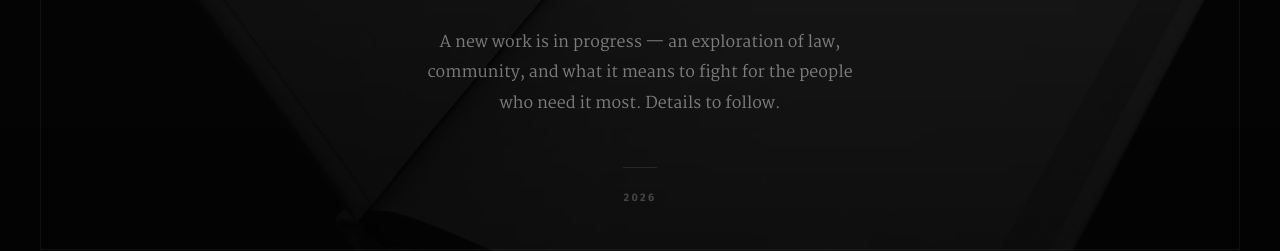
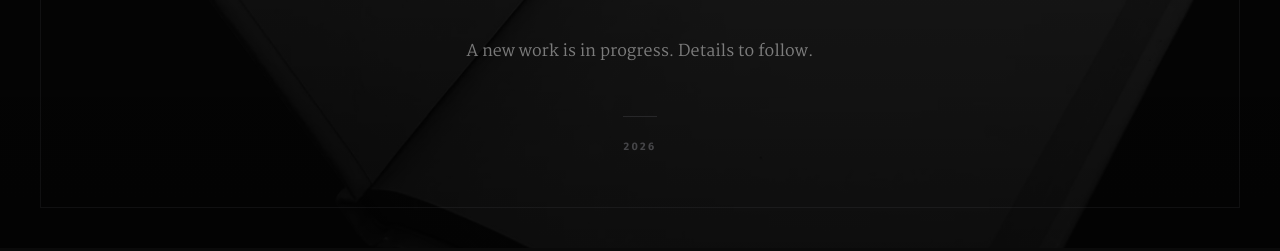
Before and after one commit to thomasrussonj/home, a plain HTML site: page store.html in a window 1280 px wide. Shown: the part 552-803 px from the top of the page. Drawn offline with Linux system fonts and the light colour scheme.

Commit message:
Update store.html

```diff
--- a/store.html
+++ b/store.html
@@ -43,7 +43,7 @@
       <div class="store-rule"></div>
 
       <p class="store-description">
-        A new work is in progress — an exploration of law, community, and what it means to fight for the people who need it most. Details to follow.
+        A new work is in progress. Details to follow.
       </p>
 
       <p class="store-year">2026</p>
```
